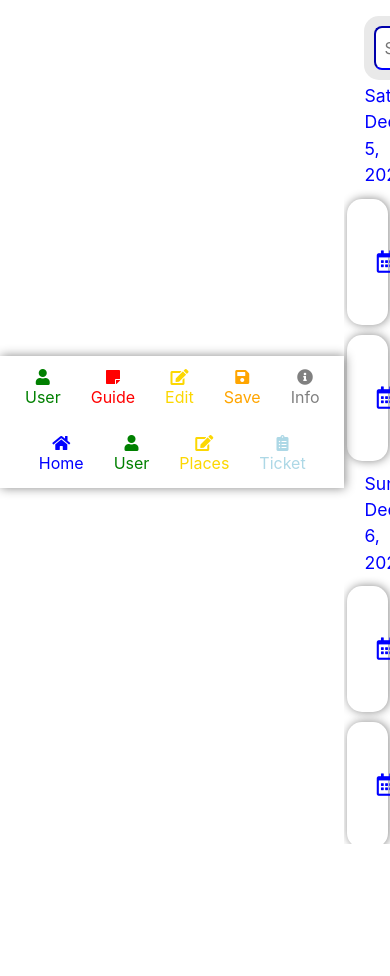
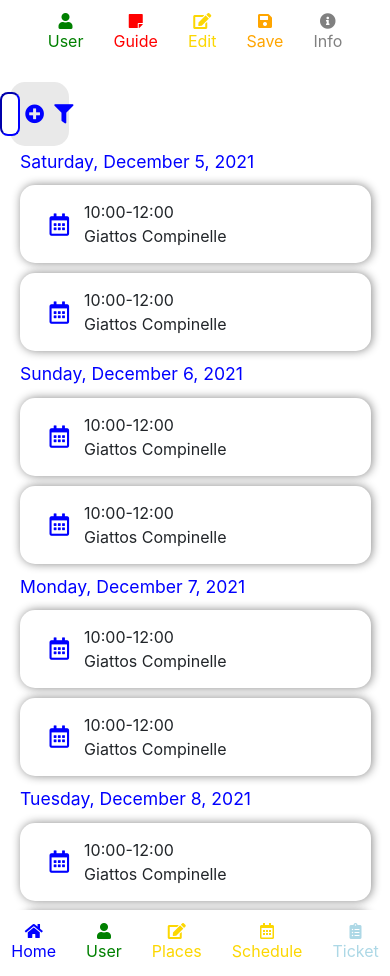
Before and after one commit to faisalur-rehman/redux-screen, a React (Create React App) app: page /schedule in a window 390 px wide. Before the commit the page ends 844 px from the top, so only its background shows below. Built offline with nearby package versions, Linux system fonts and the light colour scheme.

Commit message:
Added logo and made route for schedule on mobile screen

```diff
--- a/src/App.js
+++ b/src/App.js
@@ -25,7 +25,9 @@ function App() {
           // <div className="schedule-panel none">
           //   <h1>Schedule Panel</h1>
           // </div>
-          <SchdedulePanel />
+          <div className="none">
+            <SchdedulePanel />
+          </div>
         )}
       </Provider>
       {/* <MySectionList /> */}
--- a/src/components/HomePanel/Home/Home.js
+++ b/src/components/HomePanel/Home/Home.js
@@ -6,6 +6,7 @@ import HomeFooter from "../HomeFooter/HomeFooter";
 import { BrowserRouter as Router, Route, Switch } from "react-router-dom";
 import Places from "../../Places/Places";
 import { useResizeDetector } from "react-resize-detector";
+import SchdedulePanel from "../../SchedulePanel/SchdedulePanel";
 
 const Home = ({ setDisplayNone }) => {
   const onResize = useCallback(() => {}, []);
@@ -42,6 +43,9 @@ const Home = ({ setDisplayNone }) => {
           <Route path="/places">
             <Places />
           </Route>
+          <Route path="/schedule">
+            <SchdedulePanel />
+          </Route>
         </Switch>
         <HomeFooter />
       </div>
--- a/src/components/HomePanel/HomeFooter/HomeFooter.js
+++ b/src/components/HomePanel/HomeFooter/HomeFooter.js
@@ -31,6 +31,16 @@ const HomeFooter = () => {
           <p>Places</p>
         </div>
       </Link>
+      <Link to="/schedule">
+        <div
+          className="home-nav-item"
+          style={{ color: "#FCD702", verticalAlign: "middle" }}
+        >
+          <i className="far fa-calendar-alt"></i>
+
+          <p>Schedule</p>
+        </div>
+      </Link>
       <div
         className="home-nav-item "
         style={{ color: "lightblue", verticalAlign: "middle" }}
--- a/src/components/HomePanel/HomeHeader/HomeHeader.css
+++ b/src/components/HomePanel/HomeHeader/HomeHeader.css
@@ -2,7 +2,7 @@
   display: flex;
   justify-content: center;
   align-items: center;
-  width: 90%;
+  width: 80%;
   margin: 17px auto;
   padding: 10px;
   box-shadow: 1px 0px 10px #888888;
--- a/src/components/HomePanel/HomeHeader/HomeHeader.js
+++ b/src/components/HomePanel/HomeHeader/HomeHeader.js
@@ -2,12 +2,30 @@ import React, { useState } from "react";
 import "./HomeHeader.css";
 import { Link } from "react-router-dom";
 import GuideInfo from "../../modals/GuideInfo";
+import logo from "../../../assets/images/logo1.jpg";
 
 const HomeHeader = () => {
   const [guideInfoModal, setGuideInfoModal] = useState(false);
 
   return (
     <>
+      <div
+        style={{
+          display: "flex",
+          width: "90%",
+          margin: "auto",
+          justifyContent: "space-between",
+          alignItems: "center",
+        }}
+      >
+        <img
+          className="none"
+          src={logo}
+          alt=""
+          height="65px"
+          width="65px"
+          style={{ borderRadius: "50%", marginRight: 10 }}
+        />
         <div className="home-header">
           <Link to="/">
             <div
@@ -63,6 +81,10 @@ const HomeHeader = () => {
             <p>Info</p>
           </div>
         </div>
+        <h3 className="none" style={{ color: "orange", marginLeft: 10 }}>
+          Andiamo
+        </h3>
+      </div>
       <GuideInfo
         show={guideInfoModal}
         onHide={() => setGuideInfoModal(false)}
--- a/src/components/SchedulePanel/Header/ScheduleHeader.css
+++ b/src/components/SchedulePanel/Header/ScheduleHeader.css
@@ -18,6 +18,7 @@
   padding: 8px;
   border-color: blue;
   border-radius: 8px;
+  width: 90%;
 }
 .schedule-header input:focus {
   border-color: rgb(19, 145, 218) !important;
--- a/src/components/SchedulePanel/Header/ScheduleHeader.js
+++ b/src/components/SchedulePanel/Header/ScheduleHeader.js
@@ -3,7 +3,7 @@ import "./ScheduleHeader.css";
 
 const ScheduleHeader = () => {
   return (
-    <div className="sticky-header">
+    <div className="sticky-header" style={{ marginLeft: 10, width: "15%" }}>
       <div className="schedule-header">
         <input type="text" placeholder="Search" />
         <i className="fas fa-plus-circle"></i>
--- a/src/components/SchedulePanel/SchdedulePanel.js
+++ b/src/components/SchedulePanel/SchdedulePanel.js
@@ -20,7 +20,7 @@ const SchdedulePanel = (props) => {
         style={{
           display: "flex",
           flexDirection: "column",
-          width: "20%",
+          // width: "20%",
           maxHeight: "100vh",
           overflowY: "scroll",
         }}
```
Also changed, not shown: src/assets/images/logo.jpg (added), src/assets/images/logo1.jpg (added). Lines whose indentation alone changed are shown as unchanged.
